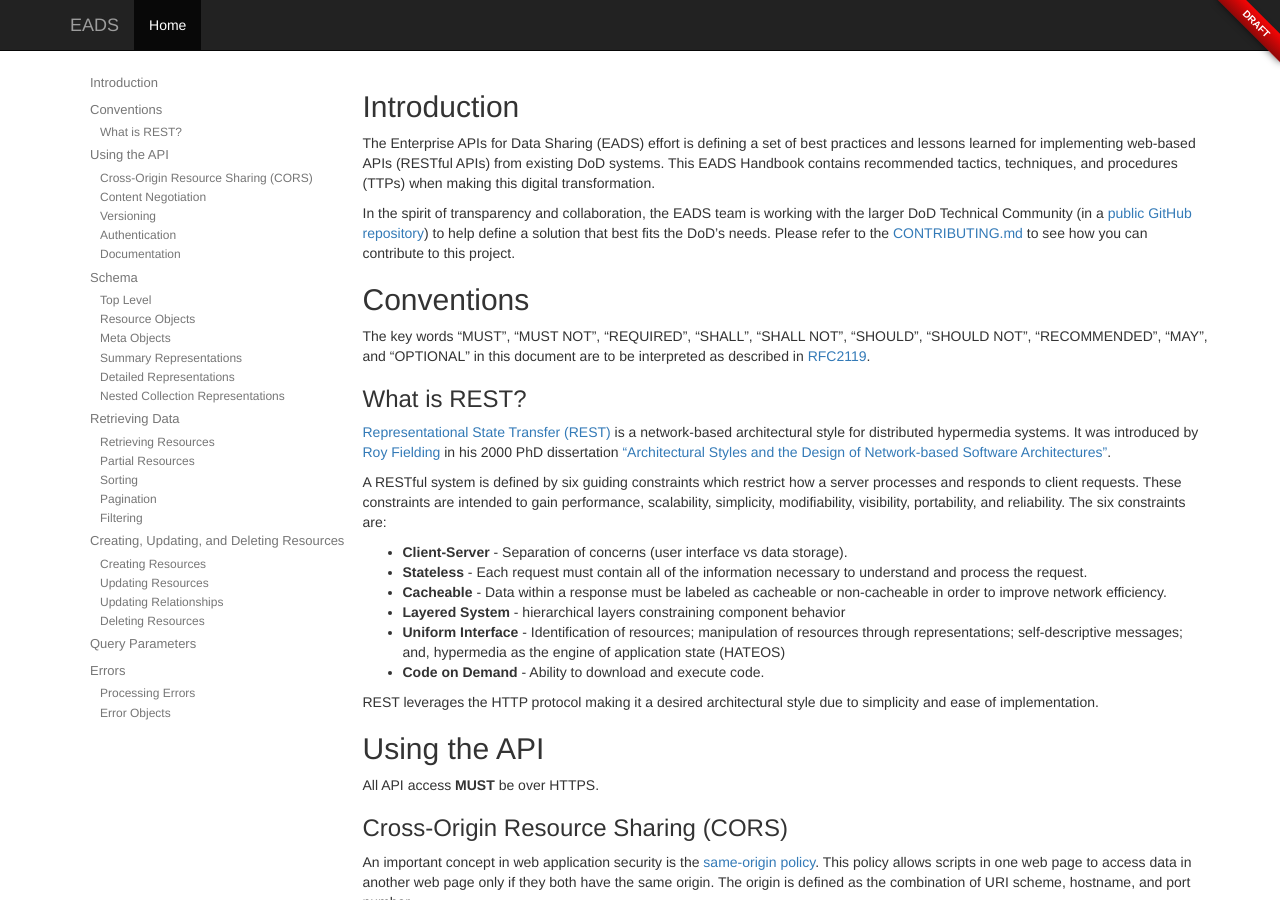
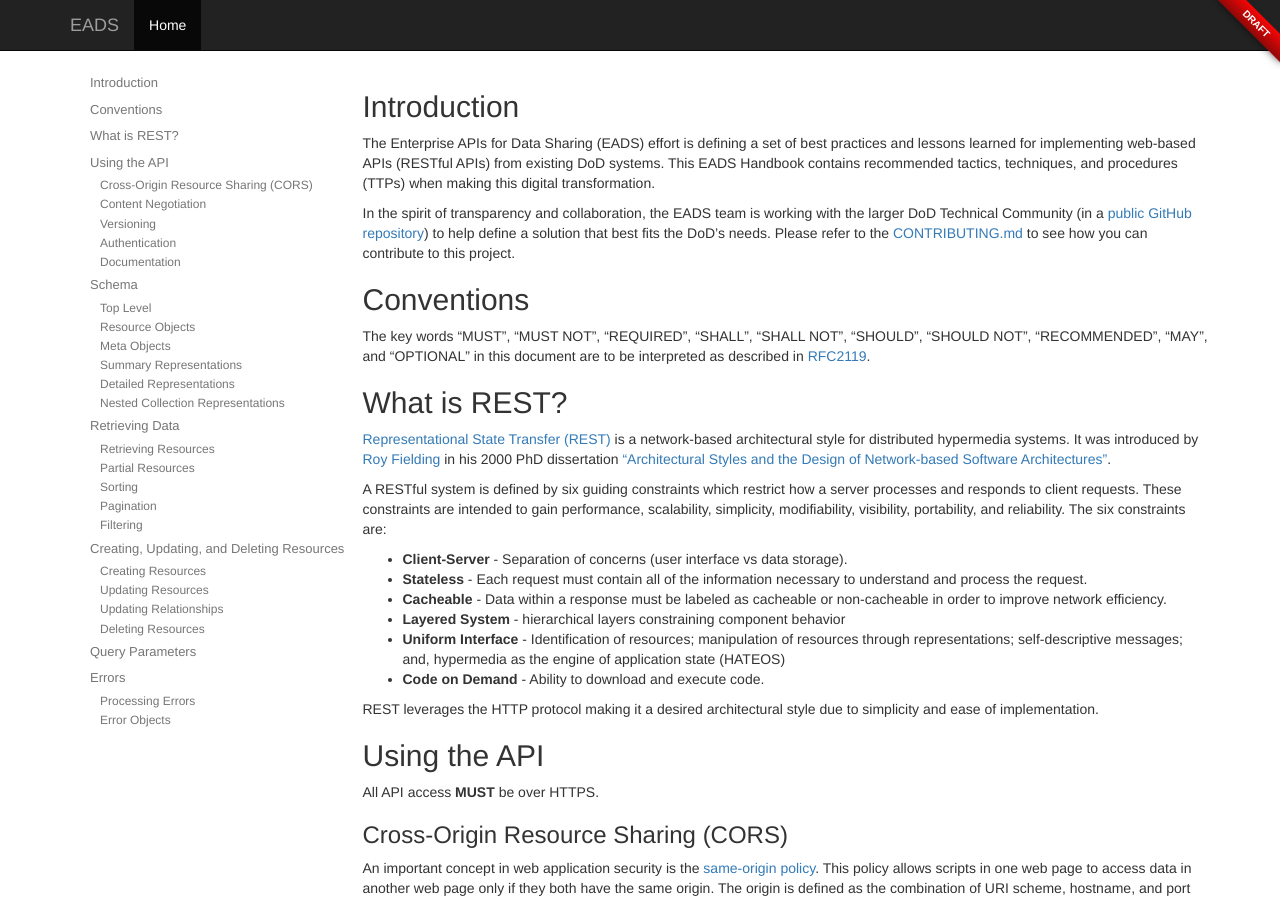
Before and after one commit to DoDCIO/eads, a Jekyll site: the page built from index.md, in a window 1280 px wide and 900 px high. Built offline with Jekyll 4.4.1, drawn with Linux system fonts in a browser that asks for light colours; nearby versions of some CDN libraries.

Commit message:
Update index.md

```diff
--- a/index.md
+++ b/index.md
@@ -14,7 +14,7 @@ The key words "MUST", "MUST NOT", "REQUIRED", "SHALL", "SHALL NOT", "SHOULD",
 interpreted as described in
 [RFC2119](http://tools.ietf.org/html/rfc2119).
 
-### <a href="#what-is-rest" id="what-is-rest" class="headerlink"></a> What is REST?
+## <a href="#what-is-rest" id="what-is-rest" class="headerlink"></a> What is REST?
 
 [Representational State Transfer (REST)](https://en.wikipedia.org/wiki/Representational_state_transfer) is a network-based architectural style for distributed hypermedia systems.  It was introduced by [Roy Fielding](https://en.wikipedia.org/wiki/Roy_Fielding) in his 2000 PhD dissertation ["Architectural Styles and the Design of Network-based Software Architectures"](http://www.ics.uci.edu/~fielding/pubs/dissertation/rest_arch_style.htm).
 
```
